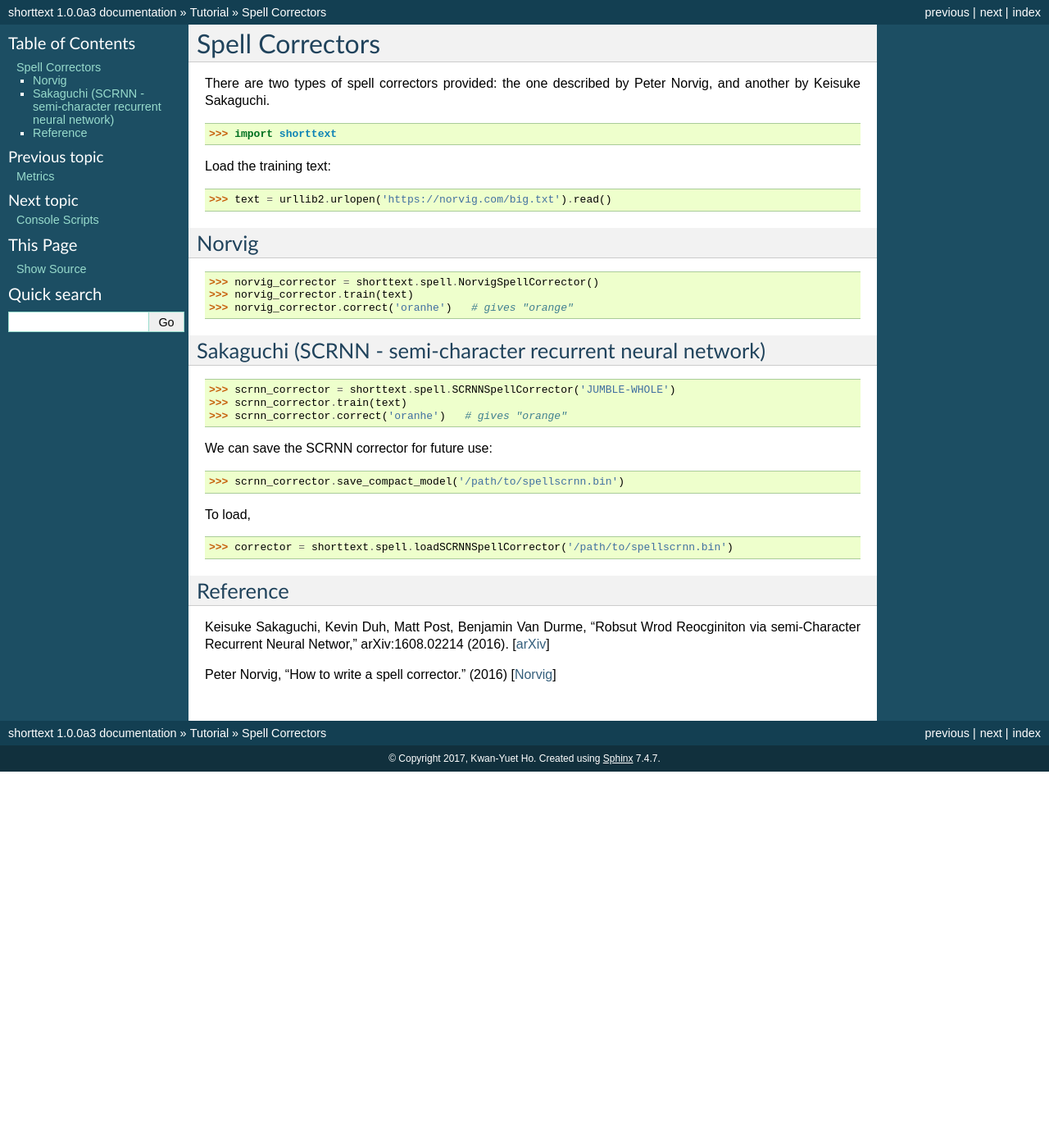
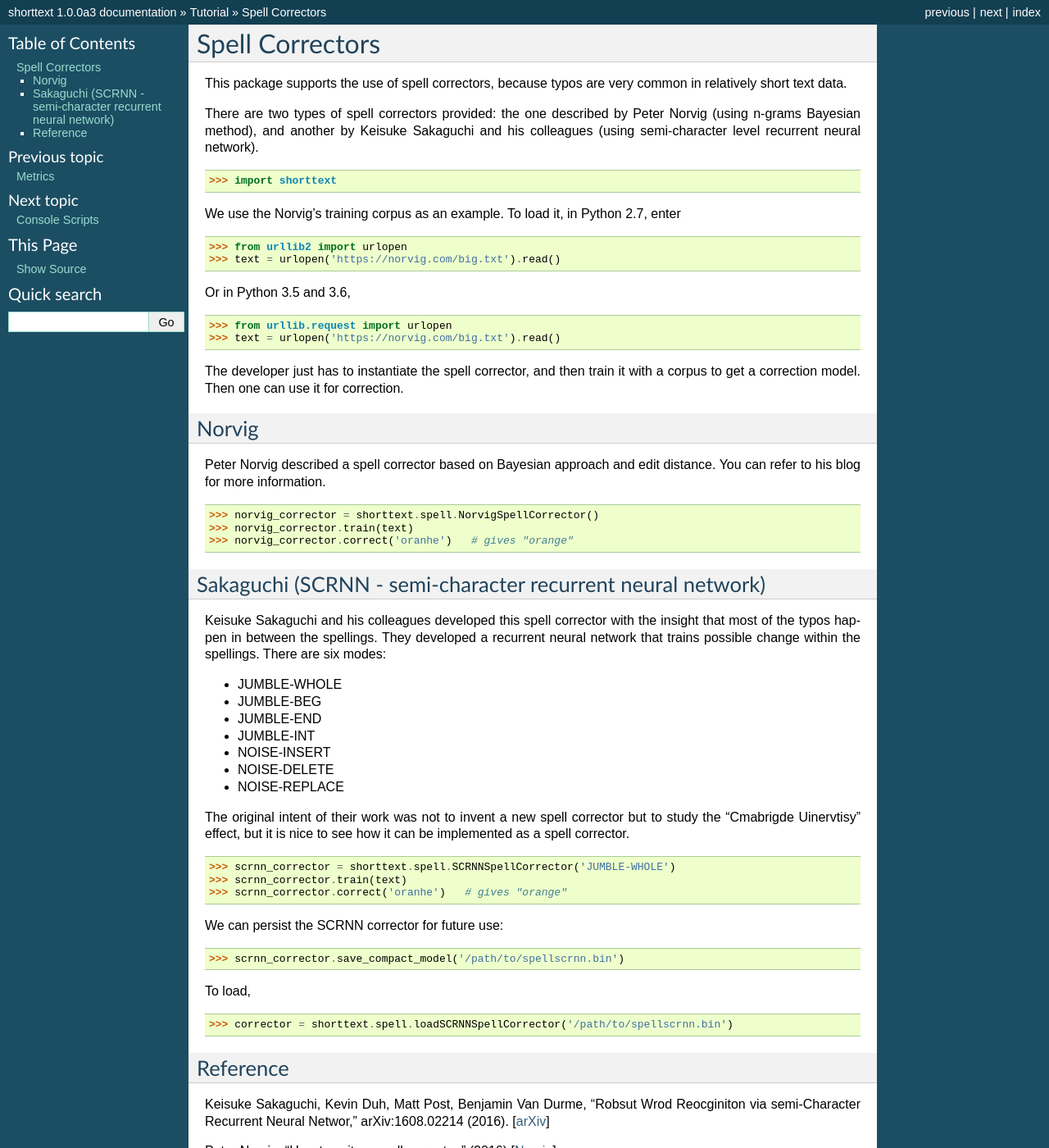
Before and after one commit to stephenhky/PyShortTextCategorization, a Sphinx documentation site: the page built from docs/tutorial_spell.rst, in a window 1280 px wide and 1400 px high. Shown: the whole window at 82% size. Built offline with Sphinx 7.4.7, drawn with Linux system fonts in a browser that asks for light colours.

Commit message:
documentation updated

```diff
--- a/docs/faq.rst
+++ b/docs/faq.rst
@@ -14,8 +14,8 @@ Ans: Yes. Besides Word2Vec, you can use FastText and Poincaré embedding. See: :
 
 **Q3. Can this package work on Python 3?**
 
-Ans: This package is written in Python 2.7. It is not guaranteed that the package works perfectly
-well in Python 3.
+Ans: Since release 1.0.0, this package can be run in Python 2.7, 3.5, and 3.6. (Before that, it operates only under Python 2.7.)
+
 
 
 **Q4. This package requires SpaCy, which involves loading several models that
--- a/docs/tutorial_nnlib.rst
+++ b/docs/tutorial_nnlib.rst
@@ -21,7 +21,10 @@ and they are good for short text or document classification. Of course, users ca
 own neural networks, written in `keras`.
 
 A pre-trained Google Word2Vec model can be downloaded `here
-<https://drive.google.com/file/d/0B7XkCwpI5KDYNlNUTTlSS21pQmM/edit>`_.
+<https://drive.google.com/file/d/0B7XkCwpI5KDYNlNUTTlSS21pQmM/edit>`_,
+and a pre-trained Facebook FastText model can be downloaded `here
+<https://github.com/facebookresearch/fastText/blob/master/pretrained-vectors.md>`_.
+
 
 See: :doc:`tutorial_wordembed` .
 
--- a/docs/tutorial_spell.rst
+++ b/docs/tutorial_spell.rst
@@ -1,16 +1,31 @@
 Spell Correctors
 ================
 
-There are two types of spell correctors provided: the one described by Peter Norvig, and another by Keisuke Sakaguchi.
+This package supports the use of spell correctors, because typos are very common in relatively short text data.
+
+There are two types of spell correctors provided: the one described by Peter Norvig (using n-grams Bayesian method),
+and another by Keisuke Sakaguchi and his colleagues (using semi-character level recurrent neural network).
 
 >>> import shorttext
 
-Load the training text:
+We use the Norvig's training corpus as an example. To load it, in Python 2.7, enter
 
->>> text = urllib2.urlopen('https://norvig.com/big.txt').read()
+>>> from urllib2 import urlopen
+>>> text = urlopen('https://norvig.com/big.txt').read()
+
+Or in Python 3.5 and 3.6,
+
+>>> from urllib.request import urlopen
+>>> text = urlopen('https://norvig.com/big.txt').read()
+
+The developer just has to instantiate the spell corrector, and then train it with a corpus to get a correction model.
+Then one can use it for correction.
 
 Norvig
 ------
+
+Peter Norvig described a spell corrector based on Bayesian approach and edit distance. You can refer to his blog for
+more information.
 
 >>> norvig_corrector = shorttext.spell.NorvigSpellCorrector()
 >>> norvig_corrector.train(text)
@@ -19,11 +34,26 @@ Norvig
 Sakaguchi (SCRNN - semi-character recurrent neural network)
 -----------------------------------------------------------
 
+Keisuke Sakaguchi and his colleagues developed this spell corrector with the insight that most of the typos happen
+in between the spellings. They developed a recurrent neural network that trains possible change within the spellings. There are
+six modes:
+
+- JUMBLE-WHOLE
+- JUMBLE-BEG
+- JUMBLE-END
+- JUMBLE-INT
+- NOISE-INSERT
+- NOISE-DELETE
+- NOISE-REPLACE
+
+The original intent of their work was not to invent a new spell corrector but to study the "Cmabrigde Uinervtisy" effect,
+but it is nice to see how it can be implemented as a spell corrector.
+
 >>> scrnn_corrector = shorttext.spell.SCRNNSpellCorrector('JUMBLE-WHOLE')
 >>> scrnn_corrector.train(text)
 >>> scrnn_corrector.correct('oranhe')   # gives "orange"
 
-We can save the SCRNN corrector for future use:
+We can persist the SCRNN corrector for future use:
 
 >>> scrnn_corrector.save_compact_model('/path/to/spellscrnn.bin')
 
```
Also changed, not shown: docs/install.rst (+10 -3 lines), docs/intro.rst (+6 -3 lines).
